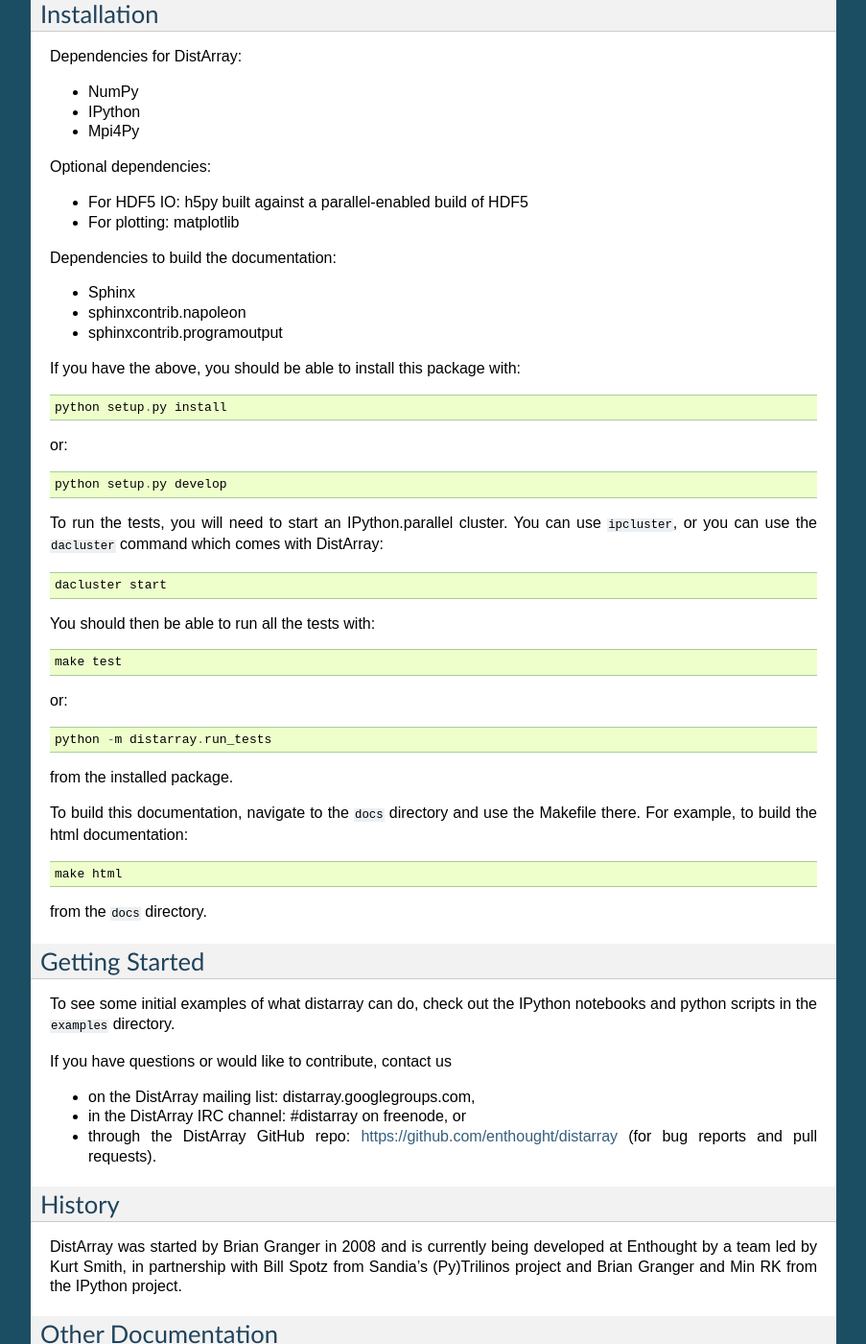
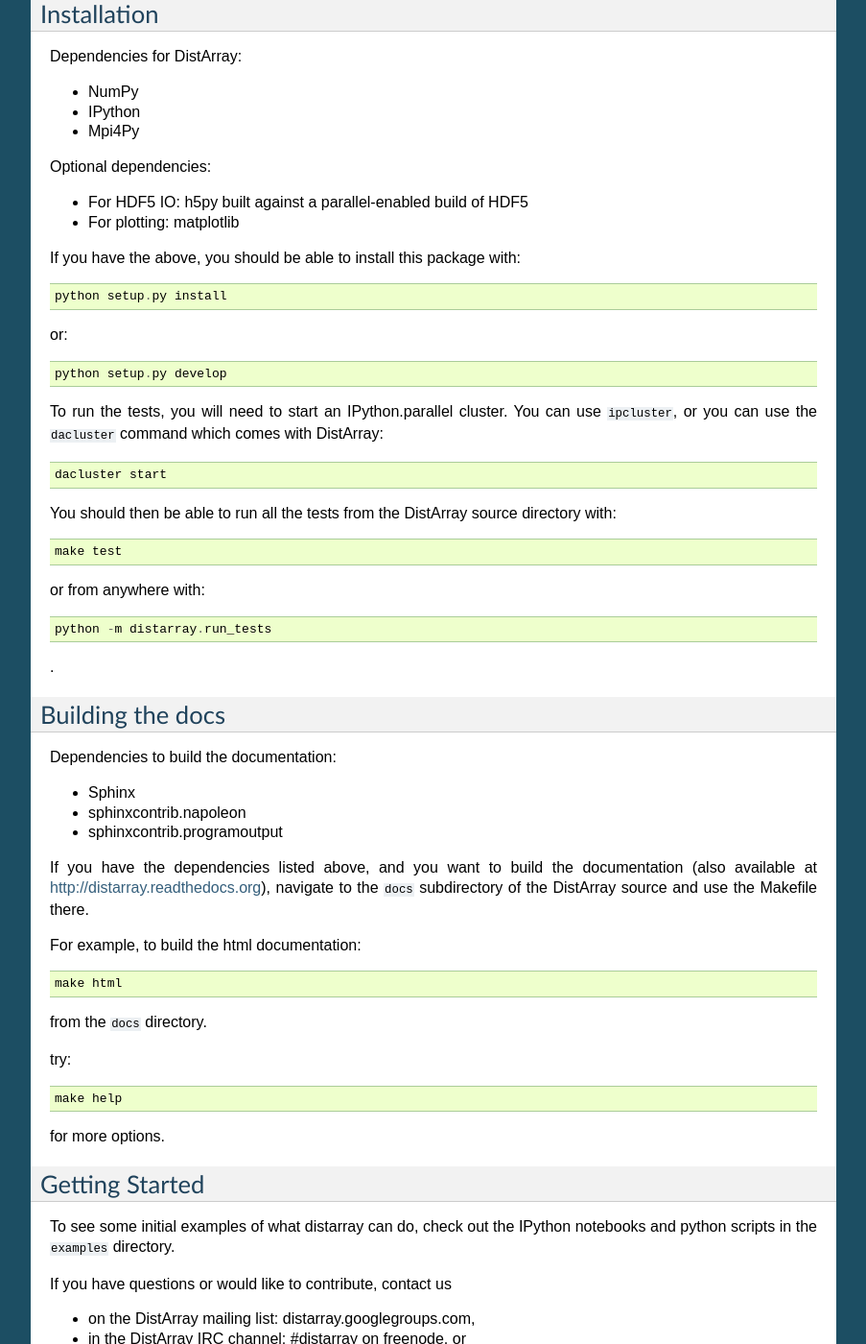
Before and after one commit to enthought/distarray, a Sphinx documentation site: the page built from docs/source/index.rst, in a window 1280 px wide and 1400 px high, scrolled down 492 px. Shown: the whole window at 96% size, without its empty margins (198-1101 px from the left). Built offline with Sphinx 7.4.7, drawn with Linux system fonts in a browser that asks for light colours; some of the changed text lies outside the part shown.

Commit message:
Separate out building the docs.
Also reword some things.

```diff
--- a/docs/source/index.rst
+++ b/docs/source/index.rst
@@ -70,22 +64,41 @@
 
     dacluster start
 
-You should then be able to run all the tests with::
+You should then be able to run all the tests from the DistArray source
+directory with::
 
     make test
 
-or::
+or from anywhere with::
 
     python -m distarray.run_tests
 
-from the installed package.
+.
 
-To build this documentation, navigate to the ``docs`` directory and use the
-Makefile there.  For example, to build the html documentation::
+Building the docs
+-----------------
+
+Dependencies to build the documentation:
+
+* Sphinx
+* sphinxcontrib.napoleon
+* sphinxcontrib.programoutput
+
+If you have the dependencies listed above, and you want to build the
+documentation (also available at http://distarray.readthedocs.org), navigate to
+the ``docs`` subdirectory of the DistArray source and use the Makefile there.
+
+For example, to build the html documentation::
 
     make html
 
 from the ``docs`` directory.
+
+try::
+
+    make help
+
+for more options.
 
 
 Getting Started
```
Also changed, not shown: other parts of docs/source/index.rst (+2 -8 lines).
